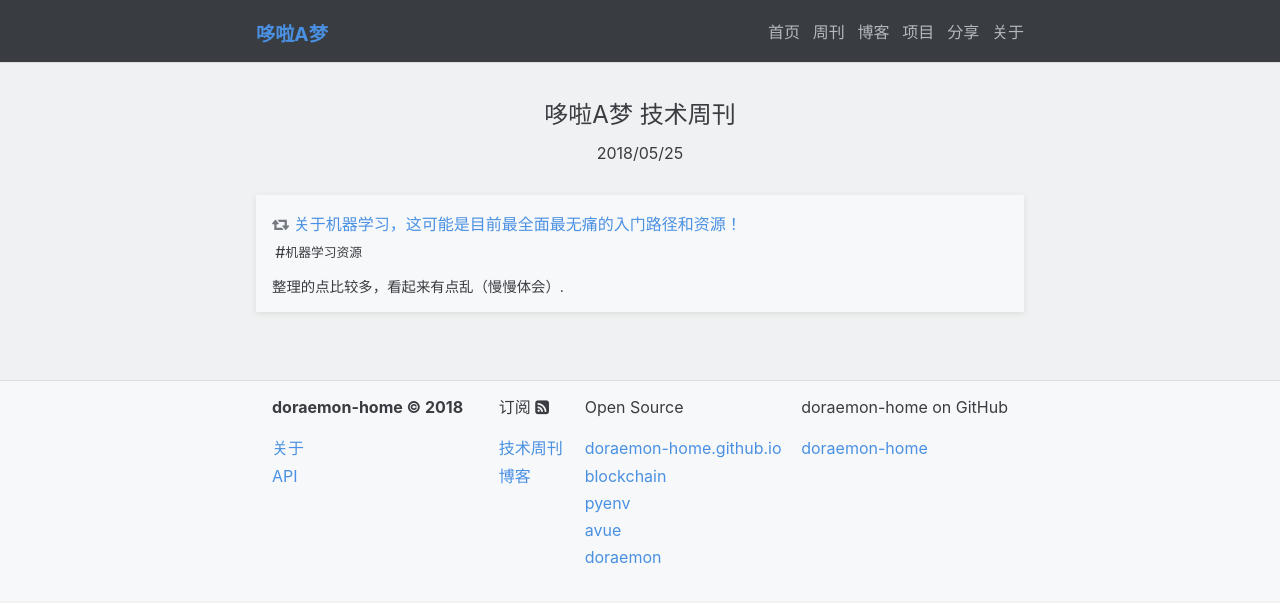
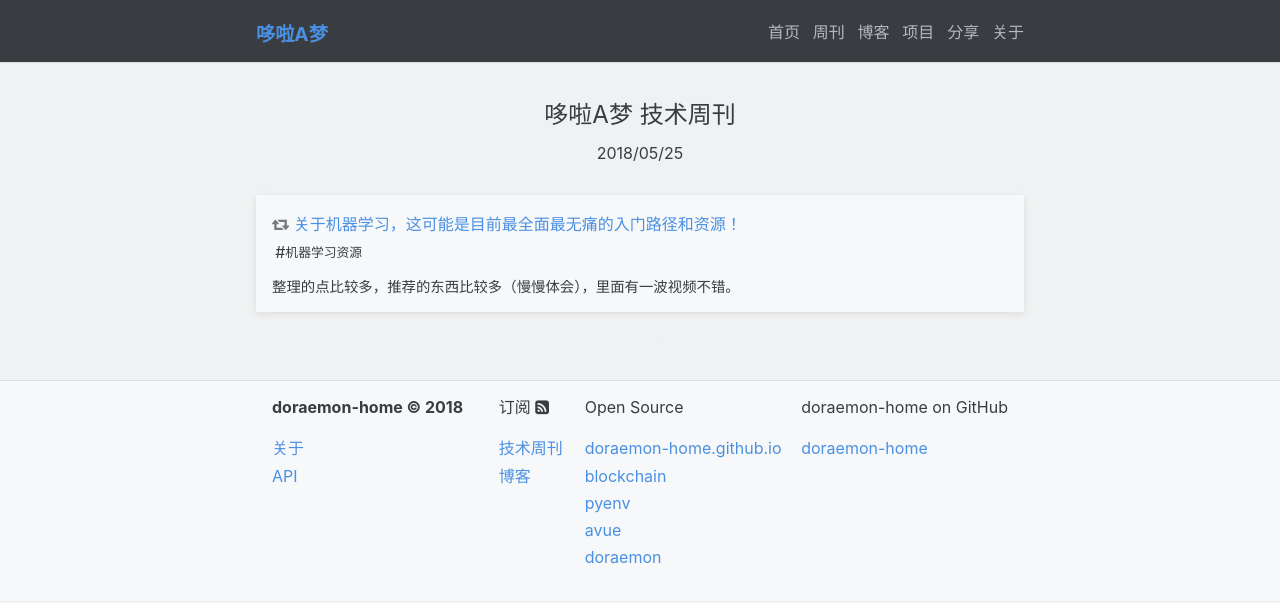
Before and after one commit to doraemon-home/doraemon-home.github.io, a Jekyll site: the page built from _weekly/2018-05-25-weekly.md, in a window 1280 px wide. Shown: the top 603 px of the page. Built offline with Jekyll 4.4.1, drawn with Linux system fonts in a browser that asks for light colours.

Commit message:
auto commit by robot

```diff
--- a/_weekly/2018-05-25-weekly.md
+++ b/_weekly/2018-05-25-weekly.md
@@ -2,7 +2,7 @@
 articles:
   - title:    "关于机器学习，这可能是目前最全面最无痛的入门路径和资源！"
     link:     "http://36kr.com/p/5109465.html"
-    comment:  "整理的点比较多，看起来有点乱（慢慢体会）."
+    comment:  "整理的点比较多，推荐的东西比较多（慢慢体会），里面有一波视频不错。"
     referrer: "leunggeorge"
     tags:    ["机器学习资源"]
 ---
```
